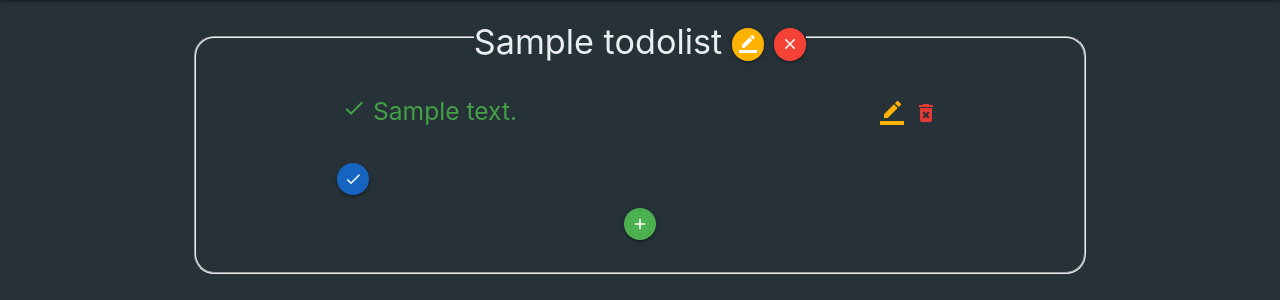
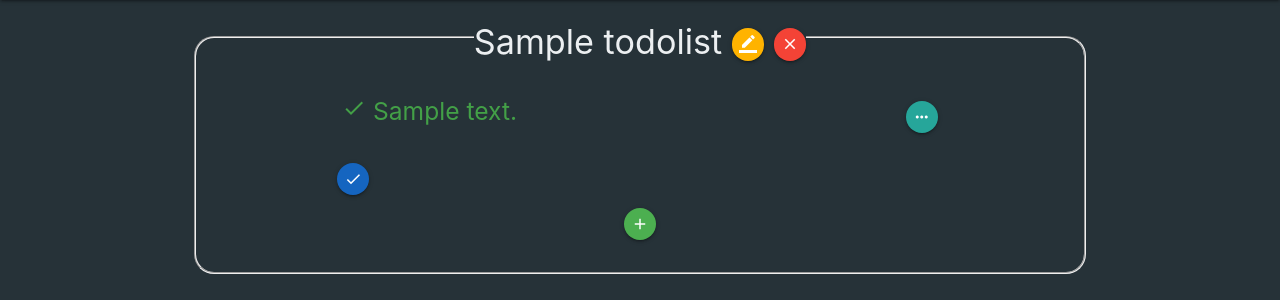
Before and after one commit to Ansup17174/todolistapp, a Django app: page / in a window 1280 px wide. Shown: the part 64-364 px from the top of the page. Run offline with Django 3.2, Linux system fonts and the light colour scheme; a user stored in the database is signed in; tables that the repository leaves empty hold one stand-in row (values such as "Sample post"); some libraries are stand-ins or nearby versions.

Commit message:
Some javascript improvements

```diff
--- a/todolist/templates/todolist/base.html
+++ b/todolist/templates/todolist/base.html
@@ -4,7 +4,7 @@
 <html lang="en">
 <head>
     <meta charset="UTF-8">
-    <meta name="viewport" content="width=device-width, initial-scale=1.0"/>
+    <meta name="viewport" content="width=device-width, initial-scale=0.5"/>
     <title>To-Do List app</title>
      <link rel="stylesheet" href="https://cdnjs.cloudflare.com/ajax/libs/materialize/1.0.0/css/materialize.min.css">
     <link href="https://fonts.googleapis.com/icon?family=Material+Icons" rel="stylesheet">
@@ -49,5 +49,10 @@
       $('.sidenav').sidenav();
     });
   </script>
+<script>$('.dropdown-trigger').dropdown({alignment: 'right'});</script>
+
+<script>$(document).ready(function(){
+    $('.modal').modal();
+  });</script>
 </body>
 </html>
--- a/todolist/templates/todolist/list.html
+++ b/todolist/templates/todolist/list.html
@@ -8,7 +8,7 @@
         <legend><h4 class="blue-grey-text text-lighten-5">{{todo_list.list_title}}
             <a class="btn-floating btn-small waves-effect waves-light amber darken-1" href="{% url 'todolist:edit_list' todo_list.pk %}">
                 <i class="material-icons">border_color</i></a>
-              <a class="btn-floating btn-small waves-effect waves-light red" href="{% url 'todolist:delete_list_preview' todo_list.pk %}">
+              <a class="btn-floating btn-small waves-effect waves-light red modal-trigger" data-target="listdelete{{forloop.counter}}" href="#">
                 <i class="material-icons">clear</i></a></h4></legend>
         <div class="container">
             <form method="POST">
@@ -23,16 +23,16 @@
                     <i class="material-icons green-text text-darken-1">check</i>
                         {{todo.todo_text}}
                 </span>
-                <span class="right" style="padding: 5px;"><a href="{% url 'todolist:delete_todo' todo.pk %}">
-                    <i class="material-icons red-text text-darken-1 ">delete_forever</i>
-                </a></span>
-
-                    <span class="right" style="padding: 5px;"><a href="{% url 'todolist:edit_todo' todo.pk %}">
-                    <i class="material-icons amber-text text-darken-1 ">border_color</i>
+                 <span class="right" style="padding: 5px;"><a href="#">
+                    <a class="btn-floating btn-small dropdown-trigger right waves-effect waves-light blue-grey-text text-lighten-5" data-target="todo-manage{{forloop.counter}}"><i class="material-icons">more_horiz</i></a>
                 </a></span>
                     &nbsp;&nbsp;
                 </h5>
             </li>
+                <ul id="todo-manage{{forloop.counter}}" class="dropdown-content">
+                <li class="blue-text text-darken-4" style="text-align: center; padding: 5px;"><a href="{% url 'todolist:edit_todo' todo.pk %}">Edit</a></li>
+                <li class="blue-text text-darken-4" style="text-align: center; padding: 5px;"><a href="{% url 'todolist:delete_todo' todo.pk %}">Delete</a></li>
+                </ul>
                 {% else %}
                 <li>
                 <h5 class="blue-grey-text text-lighten-5 left-align">
@@ -41,16 +41,16 @@
                     <span></span>
                 </label>
                     <i class="material-icons">bookmark</i>{{todo.todo_text}}
-                <span class="right" style="padding: 5px;"><a href="{% url 'todolist:delete_todo' todo.pk %}">
-                    <i class="material-icons red-text text-darken-1 ">delete_forever</i>
-                </a></span>
-
-                    <span class="right" style="padding: 5px;"><a href="{% url 'todolist:edit_todo' todo.pk %}">
-                    <i class="material-icons amber-text text-darken-1 ">border_color</i>
+                <span class="right" style="padding: 5px;"><a href="#">
+                    <a class="btn-floating btn-small dropdown-trigger right waves-effect waves-light blue-grey-text text-lighten-5" data-target="todo-manage{{forloop.counter}}"><i class="material-icons">more_horiz</i></a>
                 </a></span>
                     &nbsp;&nbsp;
                 </h5>
                 </li>
+                    <ul id="todo-manage{{forloop.counter}}" class="dropdown-content">
+                    <li class="blue-text text-darken-4" style="text-align: center; padding: 5px;"><a href="{% url 'todolist:edit_todo' todo.pk %}">Edit</a></li>
+                    <li class="blue-text text-darken-4" style="text-align: center; padding: 5px;"><a href="{% url 'todolist:delete_todo' todo.pk %}">Delete</a></li>
+                    </ul>
                 {% endif %}
             {% endfor %}
         </ul>
@@ -70,6 +70,15 @@
             <a href="{% url 'todolist:new_todo' todo_list.pk %}" class="btn-floating btn-small waves-effect waves-light green"><i class="material-icons">add</i></a>
             <br/><br/>
     </fieldset>
+    <div id="listdelete{{forloop.counter}}" class="modal">
+    <div class="modal-content">
+      <h4 class="center">Are you sure you want to delete "{{todo_list.list_title}}" list?</h4>
+    </div>
+    <div class="modal-footer">
+      <a href="{% url 'todolist:delete_list' todo_list.pk %}" class="left waves-effect waves-green btn-flat">Yes, delete!</a>
+        <a class="modal-close right waves-effect waves-green btn-flat">No, remain it!</a>
+    </div>
+  </div>
     {% endfor %}
     {% else %}
     <h3 class="blue-grey-text text-lighten-5 center-align">You have no lists</h3>
--- a/todolist/urls.py
+++ b/todolist/urls.py
@@ -5,7 +5,6 @@ urlpatterns = [
     path('', views.Index, name='index'),
     path('register/', views.Register, name="register"),
     path('delete-todo/<int:pk>/', views.DeleteToDo, name='delete_todo'),
-    path('delete-list-preview/<int:pk>/', views.DeleteListPreview, name='delete_list_preview'),
     path('delete-list/<int:pk>', views.DeleteList, name='delete_list'),
     path('new/', views.NewList, name='new_list'),
     path('new-todo/<int:pk>', views.NewToDo, name='new_todo'),
--- a/todolist/views.py
+++ b/todolist/views.py
@@ -50,13 +50,6 @@ def DeleteToDo(request, pk):
     else:
         return HttpResponse(status=404)
 
-
-def DeleteListPreview(request, pk):
-    todolist = get_object_or_404(TodoList, pk=pk)
-    if request.user == todolist.user:
-        return render(request, 'todolist/list_delete.html', {'pk': pk})
-    else:
-        return HttpResponse(status=404)
 
 def DeleteList(request, pk):
     todolist = get_object_or_404(TodoList, pk=pk)
```
Also changed, not shown: todolist/templates/todolist/list_delete.html (deleted, +0 -18 lines).
